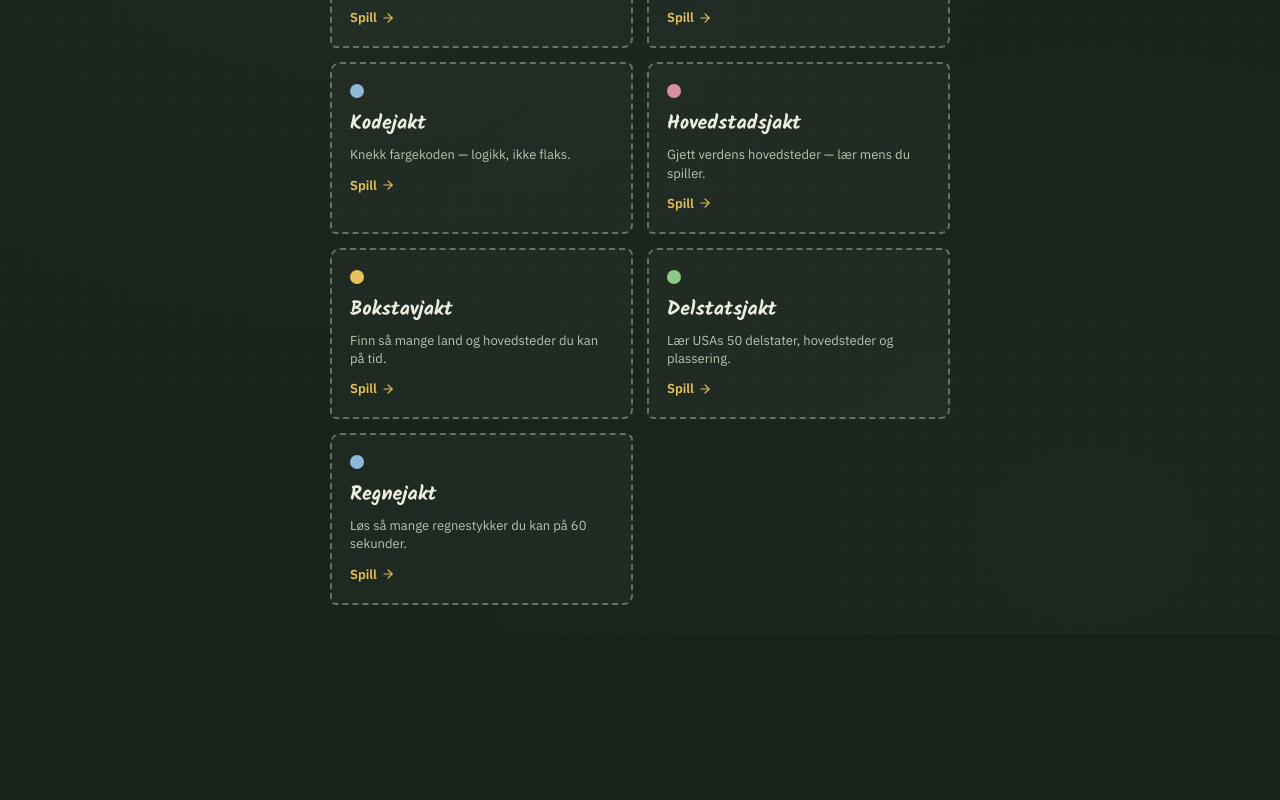
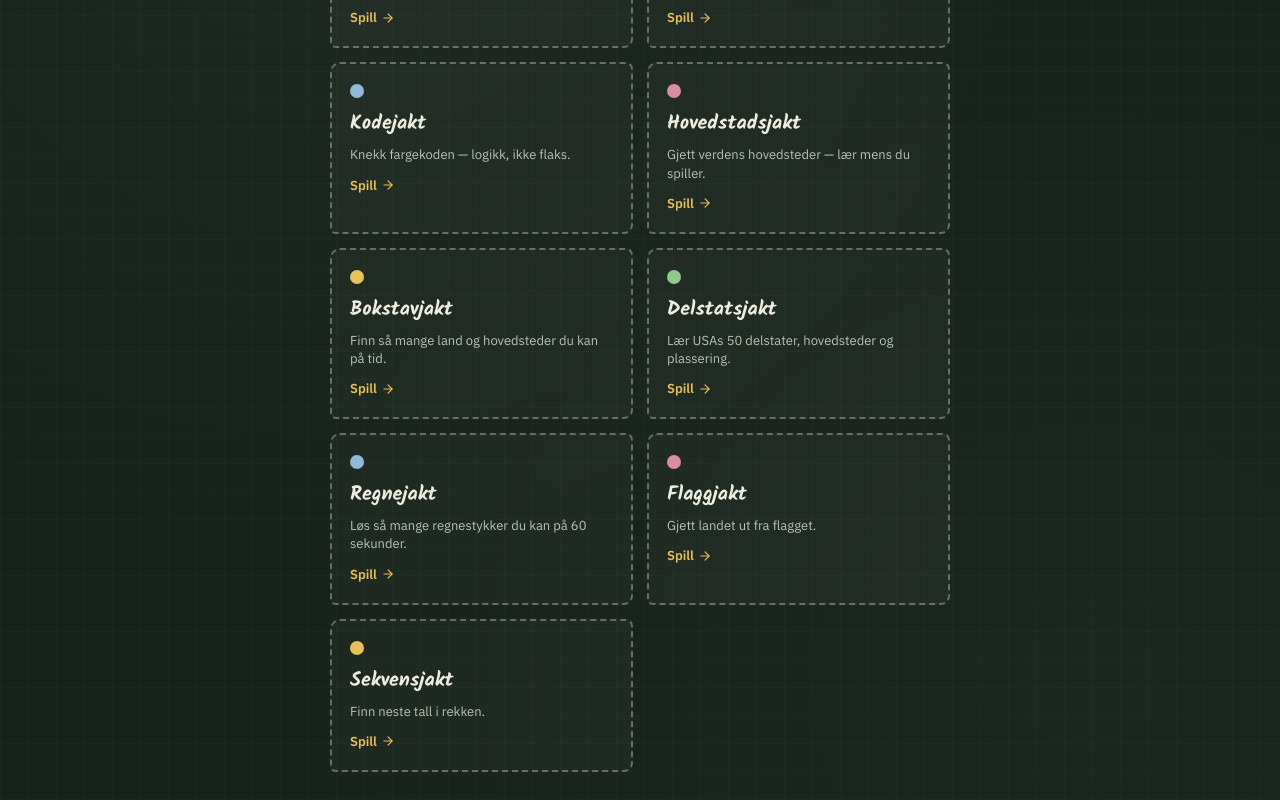
Before and after one commit to Ragnhibo/Fellesnevner-Platform, a React (Vite) app: page / in a window 1280 px wide. Shown: the part 347-1147 px from the top of the page. Before the commit the page ends 980 px from the top, so only its background shows below. Built offline with nearby package versions, Linux system fonts and the light colour scheme; no server answers.

Commit message:
Add files via upload

```diff
--- a/src/pages/Home.jsx
+++ b/src/pages/Home.jsx
@@ -53,6 +53,20 @@ const GAMES = [
     title: "Regnejakt",
     tagline: "Løs så mange regnestykker du kan på 60 sekunder.",
     color: colors.blue,
+    available: true,
+  },
+  {
+    slug: "/flaggjakt",
+    title: "Flaggjakt",
+    tagline: "Gjett landet ut fra flagget.",
+    color: colors.pink,
+    available: true,
+  },
+  {
+    slug: "/sekvensjakt",
+    title: "Sekvensjakt",
+    tagline: "Finn neste tall i rekken.",
+    color: colors.accent,
     available: true,
   },
 ];
```
